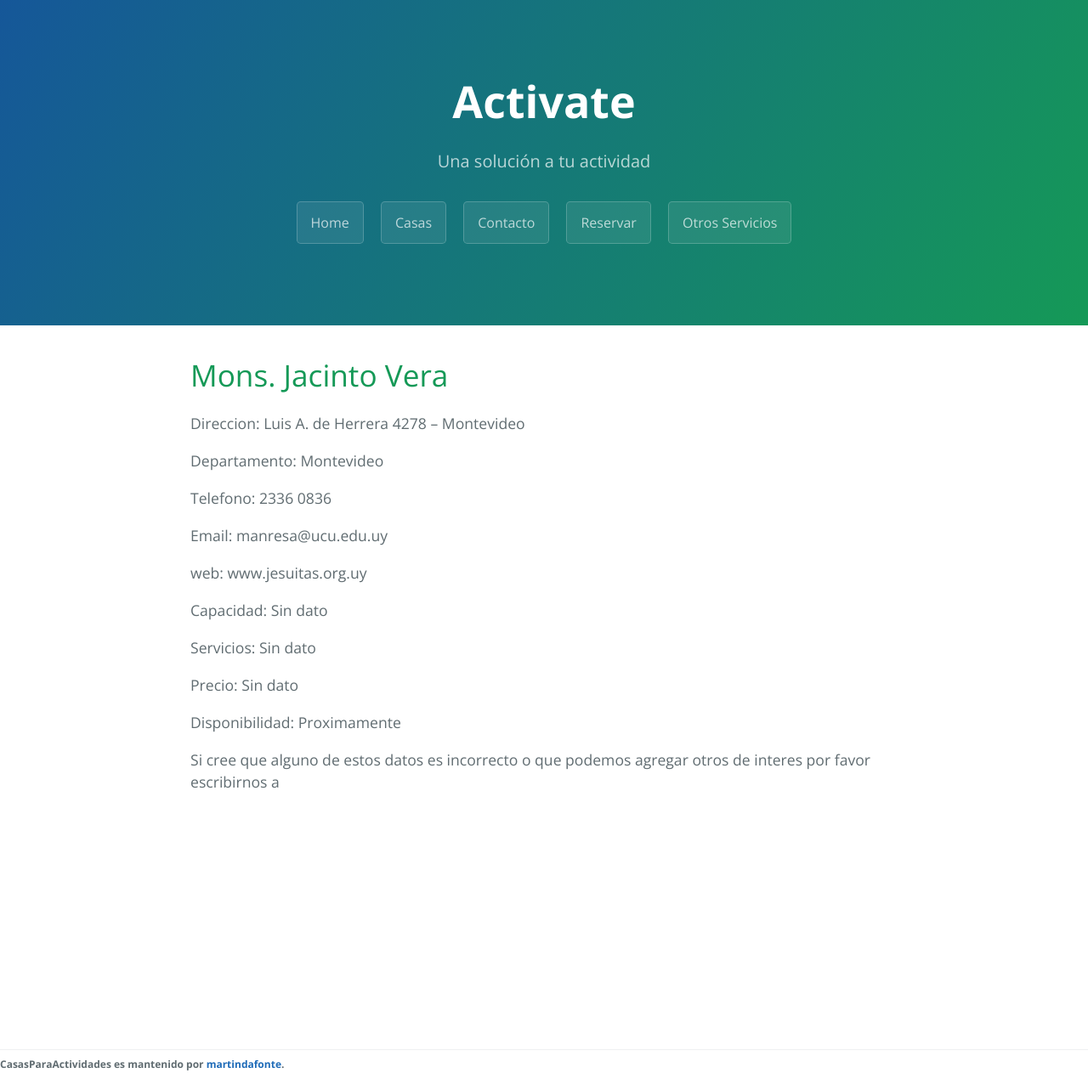
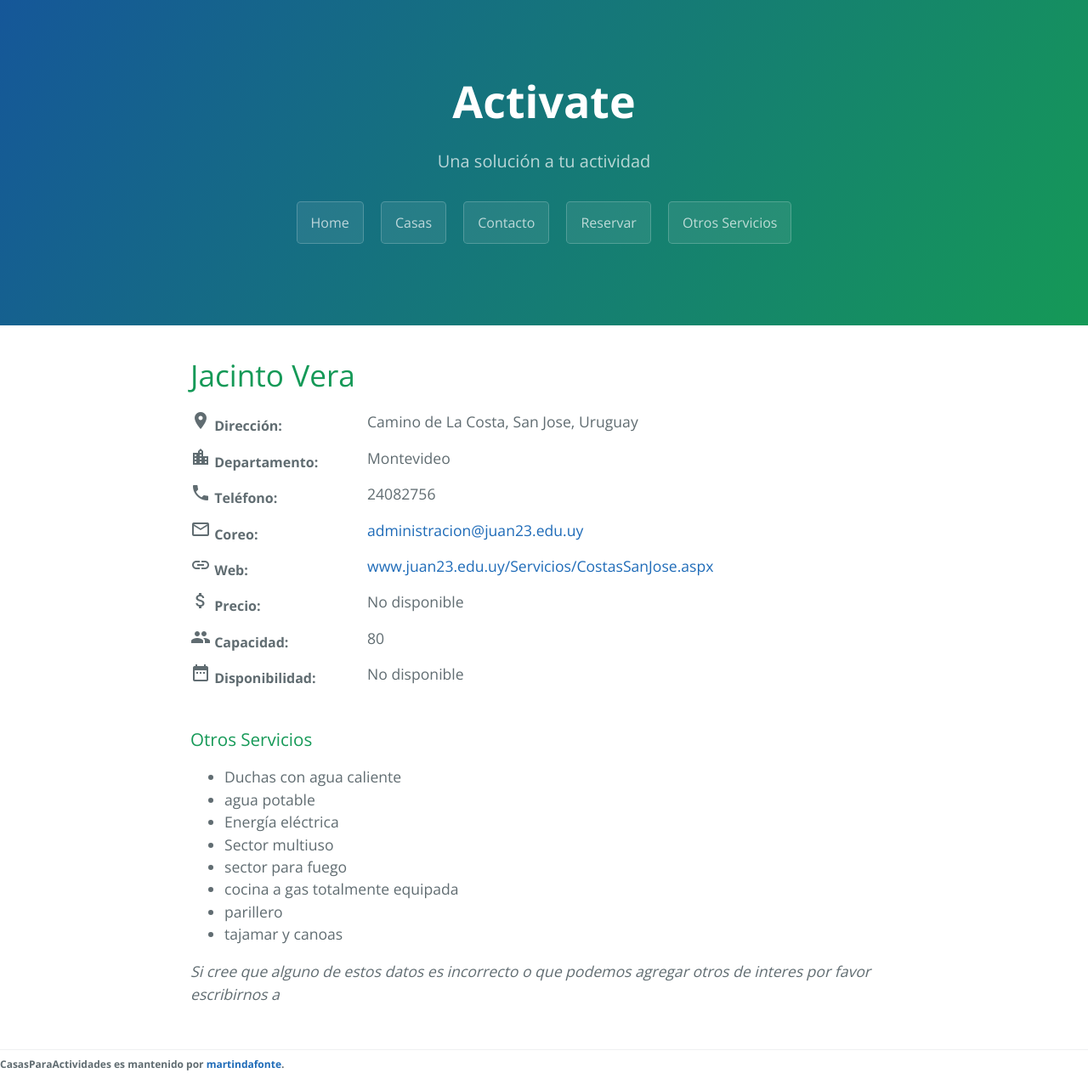
Before and after one commit to martindafonte/CasasDeRetiro, a Jekyll site: the page built from _casas/jacinto_vera.md, in a window 1280 px wide. Shown: the whole page at 85% size. Built offline with Jekyll 4.4.1, drawn with Linux system fonts in a browser that asks for light colours; comment, search, counter and statistics services are not loaded.

Commit message:
Update jacinto_vera.md

```diff
--- a/_casas/jacinto_vera.md
+++ b/_casas/jacinto_vera.md
@@ -1,21 +1,22 @@
 ---
-title: Mons. Jacinto Vera
+title: Jacinto Vera
 category: Montevideo
-layout: default
+direccion: Camino de La Costa, San Jose, Uruguay
+departamento: Montevideo
+telefono: 24082756
+correo: administracion@juan23.edu.uy
+web: www.juan23.edu.uy/Servicios/CostasSanJose.aspx
+capacidad: 80
+precio: No disponible
+disponibilidad: No disponible
 ---
 
-<h1>Mons. Jacinto Vera</h1>
-
-
-<p> Direccion: Luis A. de Herrera 4278 – Montevideo </p>
-<p>Departamento: Montevideo</p>
-<p>Telefono: 2336 0836 </p>
-<p>Email: manresa@ucu.edu.uy</p>
-<p>web: www.jesuitas.org.uy</p>
-<p>Capacidad: Sin dato</p>
-<p>Servicios: Sin dato</p>
-<p>Precio: Sin dato</p>
-<p>Disponibilidad: Proximamente </p>
-
-
-<p>Si cree que alguno de estos datos es incorrecto o que podemos agregar otros de interes por favor escribirnos a </p>
+### Otros Servicios
+* Duchas con agua caliente
+* agua potable
+* Energía eléctrica
+* Sector multiuso
+* sector para fuego
+* cocina a gas totalmente equipada
+* parillero
+* tajamar y canoas
```
